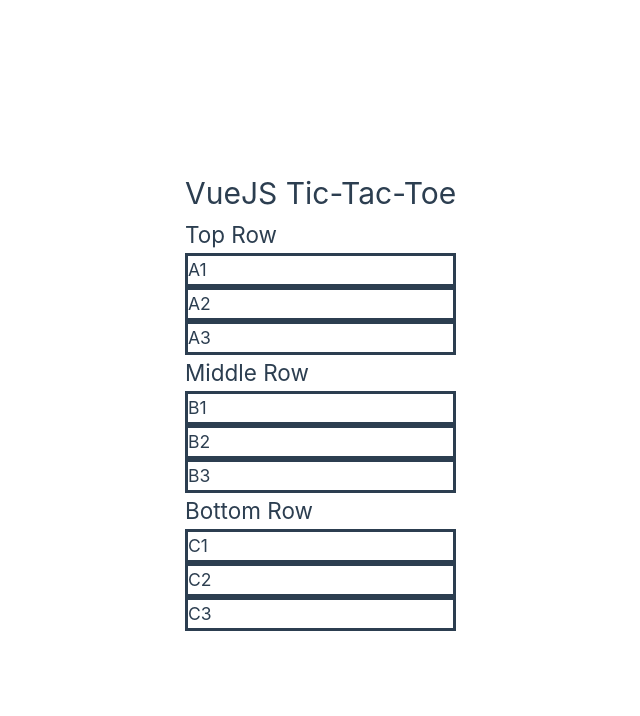
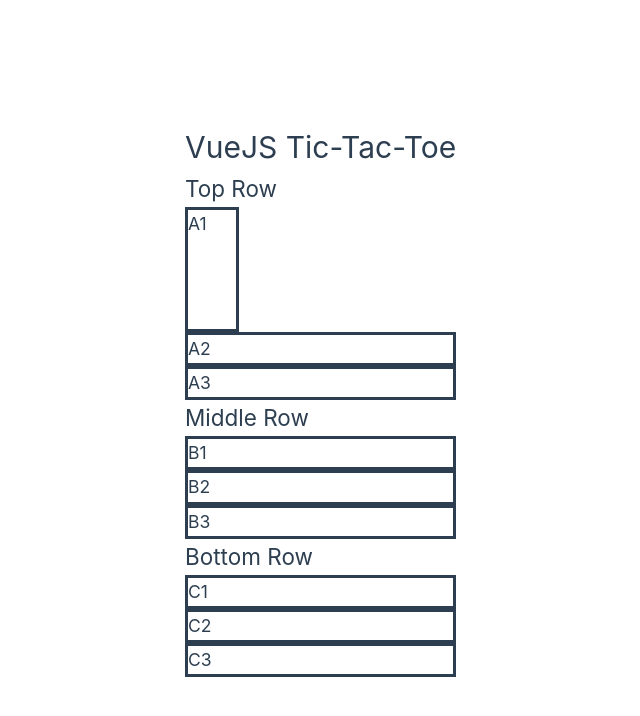
Before and after one commit to jffelix/VueJS-Tic-Tac-Toe, a Vue app in the folder VueJS-Tic-Tac-Toe/: page / in a window 1280 px wide. Shown: the top 716 px of the page, without its empty margins (455-1095 px from the left). Built offline with nearby package versions, Linux system fonts and the light colour scheme.

Commit message:
Changed CSS for A1

```diff
--- a/VueJS-Tic-Tac-Toe/src/components/rows/subrows/RowA1.vue
+++ b/VueJS-Tic-Tac-Toe/src/components/rows/subrows/RowA1.vue
@@ -14,7 +14,9 @@
 
 <style>
 .rowA1 {
-    border-style: solid
+    border-style: solid;
+    width: 20%;
+    height: 125px;
 }
 
 </style>
```
